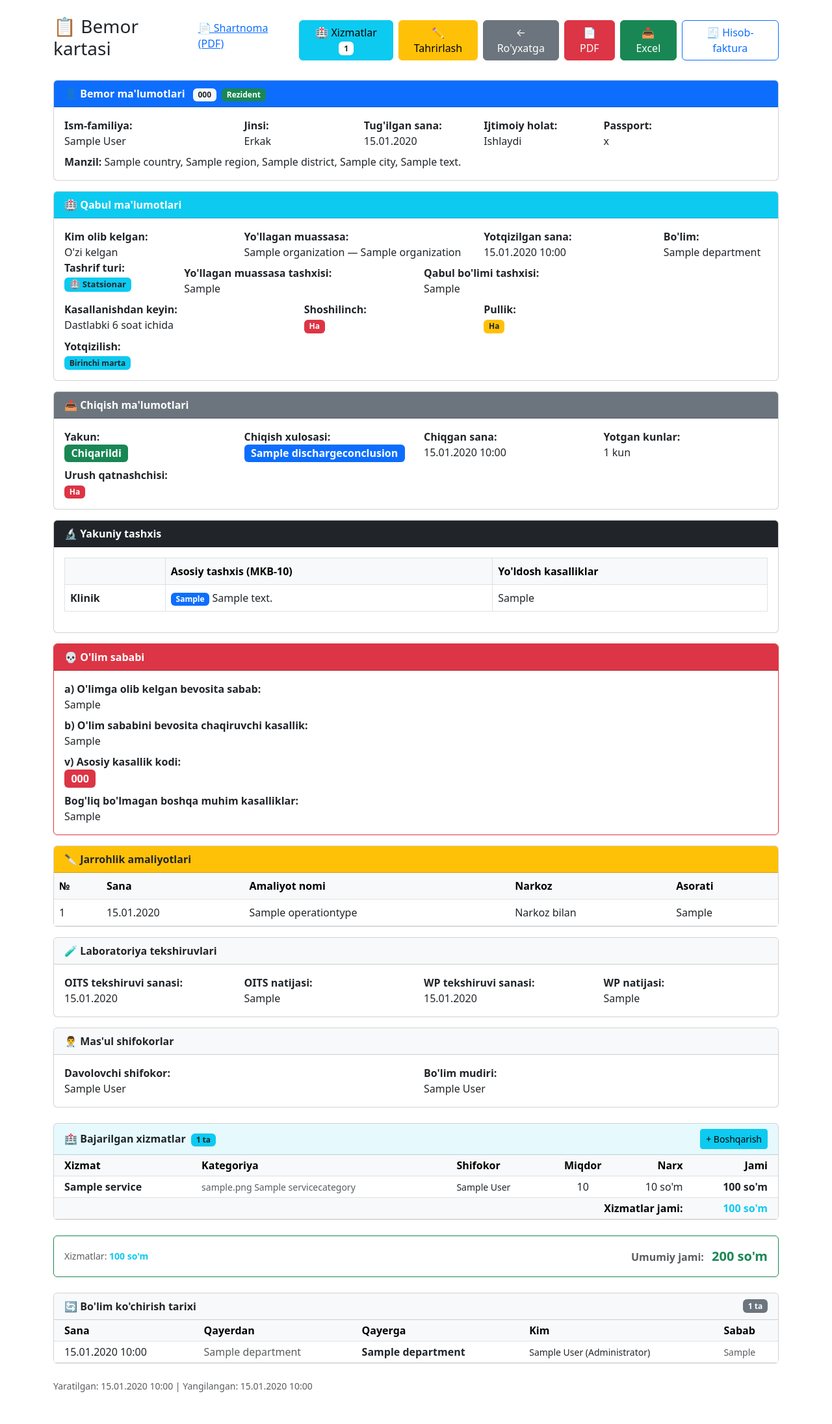
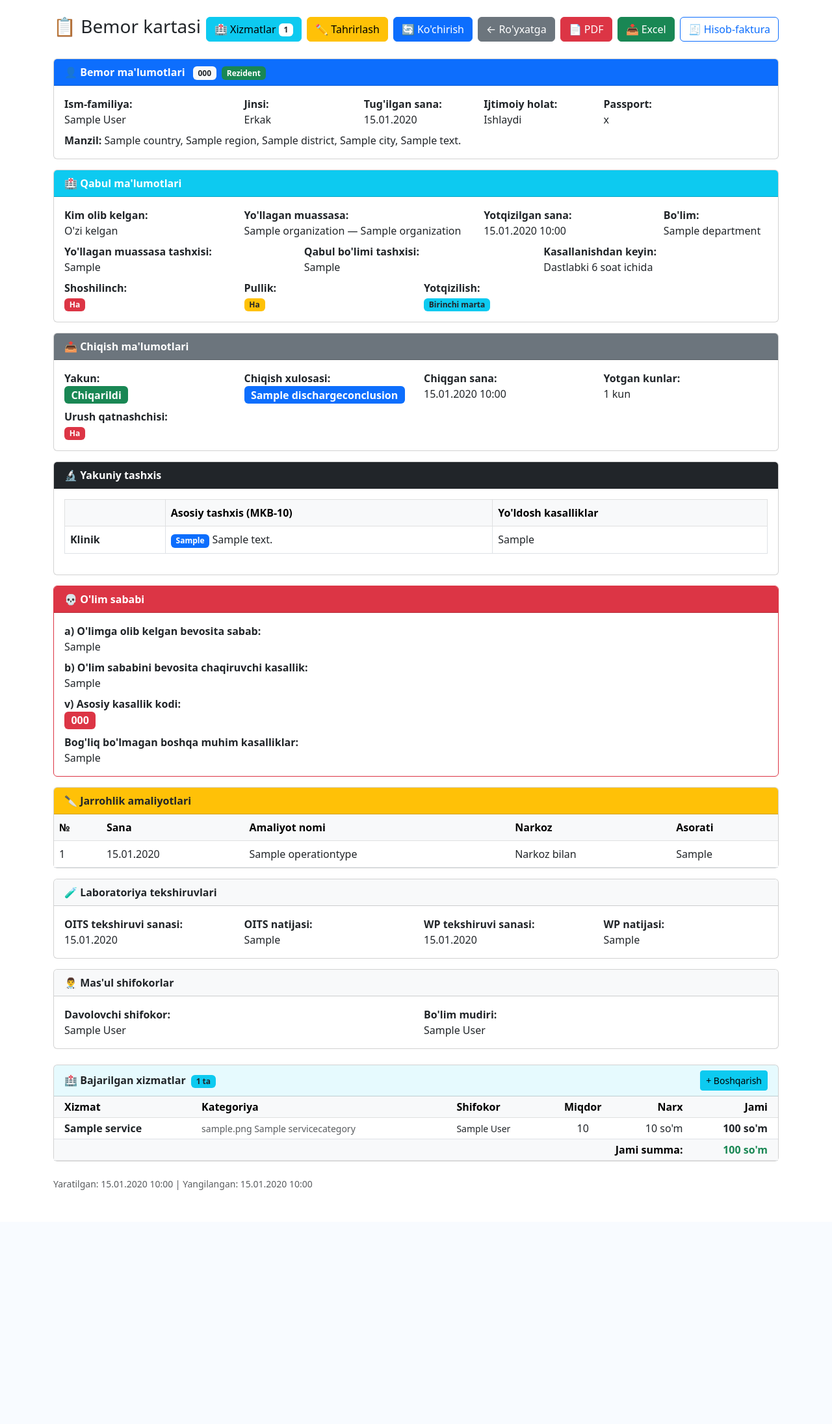
Before and after one commit to ALFAxxs/skb_stat, a Django app: page /patients/1/ in a window 1280 px wide. Shown: the part 104-2295 px from the top of the page at 65% size. After the commit the page ends 1935 px from the top, so only its background shows below. Run offline with Django 5.2, Linux system fonts and the light colour scheme; a user stored in the database is signed in; tables that the repository leaves empty hold one stand-in row (values such as "Sample post").

Commit message:
patient transfer

```diff
--- a/apps/patients/urls.py
+++ b/apps/patients/urls.py
@@ -31,5 +31,5 @@ urlpatterns = [
     path('<int:pk>/pdf/', views.patient_card_pdf, name='patient_card_pdf'),
     path('<int:pk>/excel/', views.patient_card_excel, name='patient_card_excel'),
     path('<int:pk>/invoice/', views.patient_invoice, name='patient_invoice'),
-    path('<int:pk>/transfer/', views.transfer_department, name='transfer_department'),
+    path('<int:pk>/transfer/', views.patient_transfer, name='patient_transfer'),
 ]
--- a/apps/patients/views.py
+++ b/apps/patients/views.py
@@ -1,3 +1,4 @@
+from django.views.decorators.http import require_POST
 # apps/patients/views.py
 
 from django.shortcuts import render, redirect, get_object_or_404
@@ -7,6 +8,7 @@ from django.db.models import Q
 from django.http import JsonResponse, HttpResponse
 from django.contrib.auth.decorators import login_required
 from apps.users.decorators import role_required, department_filter
+from apps.patients.models import PatientCard, Department, Doctor  # Doctor qo'shilgan
 from reportlab.lib.pagesizes import A4
 from reportlab.lib import colors
 from reportlab.lib.units import cm
@@ -466,10 +468,12 @@ def patient_list(request):
             Q(passport_serial__icontains=query)
         )
 
-    # Status filteri
+    # Status filteri — yakunlangan faqat aniq filter qilinganda chiqadi
     status = request.GET.get('status', '')
     if status:
         qs = qs.filter(status=status)
+    else:
+        qs = qs.exclude(status='discharged')
 
     # Yakun filteri
     outcome = request.GET.get('outcome', '')
@@ -625,7 +629,12 @@ def patient_detail(request, pk):
         'medicines_total': medicines_total,
         'grand_total': grand_total,
         'prev_visits': prev_visits,
-        'departments': Department.objects.filter(is_active=True),
+        'departments': Department.objects.filter(is_active=True).order_by('name'),
+        'doctors':     Doctor.objects.filter(is_active=True).select_related('department').order_by('full_name'),
+        'transfers':   patient.patient_transfers.all().select_related(
+                           'from_department', 'to_department',
+                           'to_doctor', 'transferred_by'
+                       ),
     })
 
 
@@ -1440,3 +1449,44 @@ def ambulatory_create(request):
         'auto_record_number': auto_number,
         'now': now.strftime('%Y-%m-%dT%H:%M'),
     })
+
+@login_required
+@require_POST
+def patient_transfer(request, pk):
+    """Bemorni boshqa bo'limga ko'chirish"""
+    from apps.patients.models import PatientTransfer, Department, Doctor
+
+    patient      = get_object_or_404(PatientCard, pk=pk)
+    to_dept_id   = request.POST.get('to_department')
+    to_doc_id    = request.POST.get('to_doctor')
+    to_head_id   = request.POST.get('to_dept_head')
+    reason       = request.POST.get('reason', '').strip()
+
+    if not to_dept_id:
+        messages.error(request, "Bo'lim tanlanmagan.")
+        return redirect('patient_detail', pk=pk)
+
+    PatientTransfer.objects.create(
+        patient_card    = patient,
+        from_department = patient.department,
+        from_doctor     = patient.attending_doctor,
+        from_dept_head  = patient.department_head,
+        to_department   = Department.objects.filter(pk=to_dept_id).first(),
+        to_doctor       = Doctor.objects.filter(pk=to_doc_id).first() if to_doc_id else None,
+        to_dept_head    = Doctor.objects.filter(pk=to_head_id).first() if to_head_id else None,
+        reason          = reason,
+        transferred_by  = request.user,
+    )
+
+    update_fields = ['department']
+    patient.department = Department.objects.filter(pk=to_dept_id).first()
+    if to_doc_id:
+        patient.attending_doctor = Doctor.objects.filter(pk=to_doc_id).first()
+        update_fields.append('attending_doctor')
+    if to_head_id:
+        patient.department_head = Doctor.objects.filter(pk=to_head_id).first()
+        update_fields.append('department_head')
+    patient.save(update_fields=update_fields)
+
+    messages.success(request, f"✅ Bemor {patient.department} bo'limiga ko'chirildi.")
+    return redirect('patient_detail', pk=pk)
--- a/templates/patients/patient_detail.html
+++ b/templates/patients/patient_detail.html
@@ -1,16 +1,46 @@
 <!-- templates/patients/patient_detail.html -->
 {% extends 'base.html' %}
-{% block title %}{{ patient.full_name }}{% endblock %}
+{% block title %}{{ patient.full_name }}<!-- KO'CHIRISH TARIXI -->
+{% if patient.patient_transfers.exists %}
+<div class="card mb-3">
+  <div class="card-header bg-info text-white">
+    <strong>🔄 Ko'chirish tarixi</strong>
+  </div>
+  <div class="card-body p-0">
+    <table class="table table-sm table-hover mb-0">
+      <thead class="table-light">
+        <tr>
+          <th>Sana</th>
+          <th>Avvalgi bo'lim</th>
+          <th>Yangi bo'lim</th>
+          <th>Yangi shifokor</th>
+          <th>Kim ko'chirdi</th>
+          <th>Sabab</th>
+        </tr>
+      </thead>
+      <tbody>
+        {% for t in patient.patient_transfers.all %}
+        <tr>
+          <td class="text-nowrap">{{ t.transferred_at|date:"d.m.Y H:i" }}</td>
+          <td>{{ t.from_department|default:"—" }}</td>
+          <td><strong>{{ t.to_department|default:"—" }}</strong></td>
+          <td>{{ t.to_doctor|default:"—" }}</td>
+          <td class="text-muted small">{{ t.transferred_by|default:"—" }}</td>
+          <td class="text-muted small">{{ t.reason|default:"—" }}</td>
+        </tr>
+        {% endfor %}
+      </tbody>
+    </table>
+  </div>
+</div>
+{% endif %}
+
+{% endblock %}
 
 {% block content %}
 <div class="d-flex justify-content-between align-items-center mb-4">
     <h3>📋 Bemor kartasi</h3>
     <div class="d-flex gap-2">
-        {% if patient.contract %}
-              <a href="{% url 'download_contract' patient.contract.pk %}" target="_blank">
-                 📄 Shartnoma (PDF)
-              </a>
-            {% endif %}
         <a href="{% url 'patient_services' patient.pk %}" class="btn btn-info">
             🏥 Xizmatlar
             {% with cnt=patient.patient_services.count %}
@@ -18,11 +48,71 @@
             {% endwith %}
         </a>
         <a href="{% url 'patient_edit' patient.pk %}" class="btn btn-warning">✏️ Tahrirlash</a>
+        <button class="btn btn-primary" data-bs-toggle="modal" data-bs-target="#transferModal">🔄 Ko'chirish</button>
         <a href="{% url 'patient_list' %}" class="btn btn-secondary">← Ro'yxatga</a>
         <a href="{% url 'patient_card_pdf' patient.pk %}" class="btn btn-danger">📄 PDF</a>
         <a href="{% url 'patient_card_excel' patient.pk %}" class="btn btn-success">📥 Excel</a>
         <a href="{% url 'patient_invoice' patient.pk %}" class="btn btn-outline-primary">🧾 Hisob-faktura</a>
     </div>
+</div>
+
+<!-- KO'CHIRISH MODALI -->
+<div class="modal fade" id="transferModal" tabindex="-1">
+  <div class="modal-dialog">
+    <div class="modal-content">
+      <div class="modal-header bg-primary text-white">
+        <h5 class="modal-title">🔄 Bemorni ko'chirish</h5>
+        <button type="button" class="btn-close btn-close-white" data-bs-dismiss="modal"></button>
+      </div>
+      <form method="POST" action="{% url 'patient_transfer' patient.pk %}">
+        {% csrf_token %}
+        <div class="modal-body">
+          <div class="alert alert-info py-2 small">
+            <strong>Hozirgi:</strong>
+            {{ patient.department }} |
+            {{ patient.attending_doctor }} |
+            {{ patient.department_head }}
+          </div>
+          <div class="mb-3">
+            <label class="form-label fw-bold">Yangi bo'lim *</label>
+            <select name="to_department" class="form-select" required id="transfer-dept">
+              <option value="">— Tanlang —</option>
+              {% for dept in departments %}
+              <option value="{{ dept.pk }}" {% if dept == patient.department %}selected{% endif %}>{{ dept }}</option>
+              {% endfor %}
+            </select>
+          </div>
+          <div class="mb-3">
+            <label class="form-label fw-bold">Yangi shifokor</label>
+            <select name="to_doctor" class="form-select" id="transfer-doctor">
+              <option value="">— Avvalgisi qolsin —</option>
+              {% for doc in doctors %}
+              <option value="{{ doc.pk }}" {% if doc == patient.attending_doctor %}selected{% endif %}>{{ doc }}</option>
+              {% endfor %}
+            </select>
+          </div>
+          <div class="mb-3">
+            <label class="form-label fw-bold">Yangi bo'lim mudiri</label>
+            <select name="to_dept_head" class="form-select">
+              <option value="">— Avvalgisi qolsin —</option>
+              {% for doc in doctors %}
+              <option value="{{ doc.pk }}" {% if doc == patient.department_head %}selected{% endif %}>{{ doc }}</option>
+              {% endfor %}
+            </select>
+          </div>
+          <div class="mb-3">
+            <label class="form-label fw-bold">Sabab / izoh *</label>
+            <textarea name="reason" class="form-control" rows="3"
+                      placeholder="Ko'chirish sababi..." required></textarea>
+          </div>
+        </div>
+        <div class="modal-footer">
+          <button type="button" class="btn btn-secondary" data-bs-dismiss="modal">Bekor</button>
+          <button type="submit" class="btn btn-primary">✅ Ko'chirish</button>
+        </div>
+      </form>
+    </div>
+  </div>
 </div>
 
 <!-- 1. Bemor ma'lumotlari -->
@@ -51,13 +141,6 @@
             <div class="col-md-2">
                 <strong>Ijtimoiy holat:</strong><br>
                 {{ patient.get_social_status_display }}
-                {% if patient.social_status == 'dependent' and patient.parent_name %}
-                <div class="mt-1 p-2 bg-light rounded border small">
-                    👨‍👩‍👦 <strong>Ota-ona:</strong> {{ patient.parent_name }}
-                    {% if patient.parent_jshshir %}<br>JSHSHIR: {{ patient.parent_jshshir }}{% endif %}
-                    {% if patient.parent_workplace_org %}<br>Ish joyi: {{ patient.parent_workplace_org }}{% endif %}
-                </div>
-                {% endif %}
             </div>
             {% if patient.resident_status == 'resident' %}
             <div class="col-md-3">
@@ -108,14 +191,6 @@
             <div class="col-md-2">
                 <strong>Bo'lim:</strong><br>
                 {{ patient.department|default:"—" }}
-            </div>
-            <div class="col-md-2">
-                <strong>Tashrif turi:</strong><br>
-                {% if patient.visit_type == 'ambulatory' %}
-                <span class="badge" style="background:#6f42c1;font-size:13px;">🚶 Ambulator</span>
-                {% else %}
-                <span class="badge bg-info text-dark" style="font-size:13px;">🏥 Statsionar</span>
-                {% endif %}
             </div>
 
             <div class="col-md-4 mt-2">
@@ -355,53 +430,6 @@
     </div>
 </div>
 
-<!-- OLDINGI TASHRIFLAR -->
-{% if prev_visits %}
-<div class="card mb-3 border-warning">
-    <div class="card-header bg-warning bg-opacity-10 d-flex align-items-center gap-2">
-        <span style="font-size:18px;">⚠️</span>
-        <strong>Bu bemor avval ham kelgan — {{ prev_visits|length }} ta tashrif</strong>
-    </div>
-    <div class="card-body p-0">
-        <table class="table table-sm table-hover align-middle mb-0">
-            <thead class="table-light">
-                <tr>
-                    <th class="ps-3">Bayonnoma</th>
-                    <th>Qabul sanasi</th>
-                    <th>Bo'lim</th>
-                    <th>Tashxis</th>
-                    <th>Holat</th>
-                    <th></th>
-                </tr>
-            </thead>
-            <tbody>
-                {% for visit in prev_visits %}
-                <tr>
-                    <td class="ps-3 fw-semibold">{{ visit.medical_record_number }}</td>
-                    <td>{{ visit.admission_date|date:"d.m.Y" }}</td>
-                    <td>{{ visit.department|default:"—" }}</td>
-                    <td><small class="text-muted">{{ visit.admission_diagnosis|truncatechars:50|default:"—" }}</small></td>
-                    <td>
-                        {% if visit.status == 'registered' %}
-                            <span class="badge bg-warning text-dark">Registratsiya</span>
-                        {% elif visit.status == 'admitted' %}
-                            <span class="badge bg-primary">Yotqizilgan</span>
-                        {% else %}
-                            <span class="badge bg-success">Yakunlangan</span>
-                        {% endif %}
-                    </td>
-                    <td>
-                        <a href="{% url 'patient_detail' visit.pk %}"
-                           class="btn btn-sm btn-outline-secondary">Ko'rish</a>
-                    </td>
-                </tr>
-                {% endfor %}
-            </tbody>
-        </table>
-    </div>
-</div>
-{% endif %}
-
 <!-- 9. Xizmatlar -->
 <div class="card mb-4">
     <div class="card-header bg-info bg-opacity-10 d-flex justify-content-between align-items-center">
@@ -446,8 +474,8 @@
             </tbody>
             <tfoot class="table-light">
                 <tr>
-                    <td colspan="5" class="text-end fw-bold">Xizmatlar jami:</td>
-                    <td class="text-end pe-3 fw-bold text-info">
+                    <td colspan="5" class="text-end fw-bold">Jami summa:</td>
+                    <td class="text-end pe-3 fw-bold text-success fs-6">
                         {{ services_total|floatformat:0 }} so'm
                     </td>
                 </tr>
@@ -462,154 +490,6 @@
     </div>
 </div>
 
-<!-- 9b. Dori-darmonlar -->
-{% if patient.status == 'statsionar' %}
-<div class="card mb-4">
-    <div class="card-header bg-warning bg-opacity-10 d-flex justify-content-between align-items-center">
-        <strong>💊 Dori-darmonlar
-            {% if patient_medicines %}
-                <span class="badge bg-warning text-dark ms-1">{{ patient_medicines.count }} ta</span>
-            {% endif %}
-        </strong>
-        <a href="{% url 'patient_services' patient.pk %}" class="btn btn-sm btn-warning text-dark">
-            + Boshqarish
-        </a>
-    </div>
-    <div class="card-body p-0">
-        {% if patient_medicines %}
-        <table class="table table-sm table-hover align-middle mb-0">
-            <thead class="table-light">
-                <tr>
-                    <th class="ps-3">Dori nomi</th>
-                    <th>Birlik</th>
-                    <th>Shifokor</th>
-                    <th class="text-center">Miqdori</th>
-                    <th class="text-end">Narxi</th>
-                    <th class="text-end pe-3">Jami</th>
-                </tr>
-            </thead>
-            <tbody>
-                {% for med in patient_medicines %}
-                <tr>
-                    <td class="ps-3 fw-semibold">{{ med.medicine.name }}</td>
-                    <td><small class="text-muted">{{ med.medicine.unit }}</small></td>
-                    <td><small>{{ med.ordered_by|default:"—" }}</small></td>
-                    <td class="text-center">{{ med.quantity }}</td>
-                    <td class="text-end">{{ med.price|floatformat:0 }} so'm</td>
-                    <td class="text-end pe-3 fw-semibold">{{ med.total_price|floatformat:0 }} so'm</td>
-                </tr>
-                {% endfor %}
-            </tbody>
-            <tfoot class="table-light">
-                <tr>
-                    <td colspan="5" class="text-end fw-bold">Dorilar jami:</td>
-                    <td class="text-end pe-3 fw-bold text-warning">
-                        {{ medicines_total|floatformat:0 }} so'm
-                    </td>
-                </tr>
-            </tfoot>
-        </table>
-        {% else %}
-        <div class="text-center text-muted py-4">
-            Hali dori qo'shilmagan.
-            <a href="{% url 'patient_services' patient.pk %}">+ Qo'shish</a>
-        </div>
-        {% endif %}
-    </div>
-</div>
-{% endif %}
-
-<!-- Umumiy jami -->
-{% if services_total or medicines_total %}
-<div class="card mb-4 border-success">
-    <div class="card-body py-3 d-flex justify-content-between align-items-center">
-        <div class="d-flex gap-4">
-            <span class="text-muted small">Xizmatlar: <strong class="text-info">{{ services_total|floatformat:0 }} so'm</strong></span>
-         {% if patient.status == 'statsionar' %}
-            <span class="text-muted small">Dorilar: <strong class="text-warning">{{ medicines_total|floatformat:0 }} so'm</strong></span>
-        {% endif %}
-        </div>
-        <div>
-            <strong class="text-muted me-2">Umumiy jami:</strong>
-            <strong class="text-success fs-5">{{ grand_total|floatformat:0 }} so'm</strong>
-        </div>
-    </div>
-</div>
-{% endif %}
-
-<!-- 10. Bo'lim ko'chirish tarixi -->
-{% if patient.transfers.all %}
-<div class="card mb-4">
-    <div class="card-header bg-light d-flex justify-content-between align-items-center">
-        <strong>🔄 Bo'lim ko'chirish tarixi</strong>
-        <span class="badge bg-secondary">{{ patient.transfers.count }} ta</span>
-    </div>
-    <div class="card-body p-0">
-        <table class="table table-sm table-hover align-middle mb-0">
-            <thead class="table-light">
-                <tr>
-                    <th class="ps-3">Sana</th>
-                    <th>Qayerdan</th>
-                    <th>Qayerga</th>
-                    <th>Kim</th>
-                    <th>Sabab</th>
-                </tr>
-            </thead>
-            <tbody>
-                {% for t in patient.transfers.all %}
-                <tr>
-                    <td class="ps-3">{{ t.transferred_at|date:"d.m.Y H:i" }}</td>
-                    <td class="text-muted">{{ t.from_department|default:"—" }}</td>
-                    <td class="fw-semibold">{{ t.to_department|default:"—" }}</td>
-                    <td><small>{{ t.transferred_by|default:"—" }}</small></td>
-                    <td><small class="text-muted">{{ t.reason|default:"—"|truncatechars:40 }}</small></td>
-                </tr>
-                {% endfor %}
-            </tbody>
-        </table>
-    </div>
-</div>
-{% endif %}
-
-<!-- Bo'lim ko'chirish formasi -->
-{% if request.user.role in 'admin,doctor,statistician' or request.user.is_superuser %}
-{% if patient.status == 'statsionar' %}
-{% if patient.status != 'completed' %}
-<div class="card mb-4">
-    <div class="card-header bg-light">
-        <strong>🔄 Bo'limga ko'chirish</strong>
-    </div>
-    <div class="card-body">
-        <form method="post" action="{% url 'transfer_department' patient.pk %}" class="row g-2 align-items-end">
-            {% csrf_token %}
-            <div class="col-md-5">
-                <label class="form-label small">Yangi bo'lim</label>
-                <select name="department" class="form-select form-select-sm" required>
-                    <option value="">— Tanlang —</option>
-                    {% for dept in departments %}
-                    <option value="{{ dept.pk }}"
-                        {% if dept.pk == patient.department_id %}disabled{% endif %}>
-                        {{ dept.name }}
-                        {% if dept.pk == patient.department_id %}(hozirgi){% endif %}
-                    </option>
-                    {% endfor %}
-                </select>
-            </div>
-            <div class="col-md-5">
-                <label class="form-label small">Sabab (ixtiyoriy)</label>
-                <input type="text" name="reason" class="form-control form-control-sm"
-                       placeholder="Ko'chirish sababi...">
-            </div>
-            <div class="col-md-2">
-                <button type="submit" class="btn btn-warning btn-sm w-100">Ko'chirish</button>
-            </div>
-        </form>
-    </div>
-</div>
-{% endif %}
-{% endif %}
-{% endif %}
-
 <!-- Meta -->
 <div class="text-muted small mb-5">
     Yaratilgan: {{ patient.created_at|date:"d.m.Y H:i" }} |
```
Also changed, not shown: apps/patients/models.py (+56 -0 lines), templates/services/patient_services.html (+2 -5 lines), apps/patients/migrations/0018_patienttransfer.py (added), apps/patients/migrations/0019_merge_20260511_0029.py (added), apps/patients/migrations/0020_alter_patienttransfer_id.py (added).
